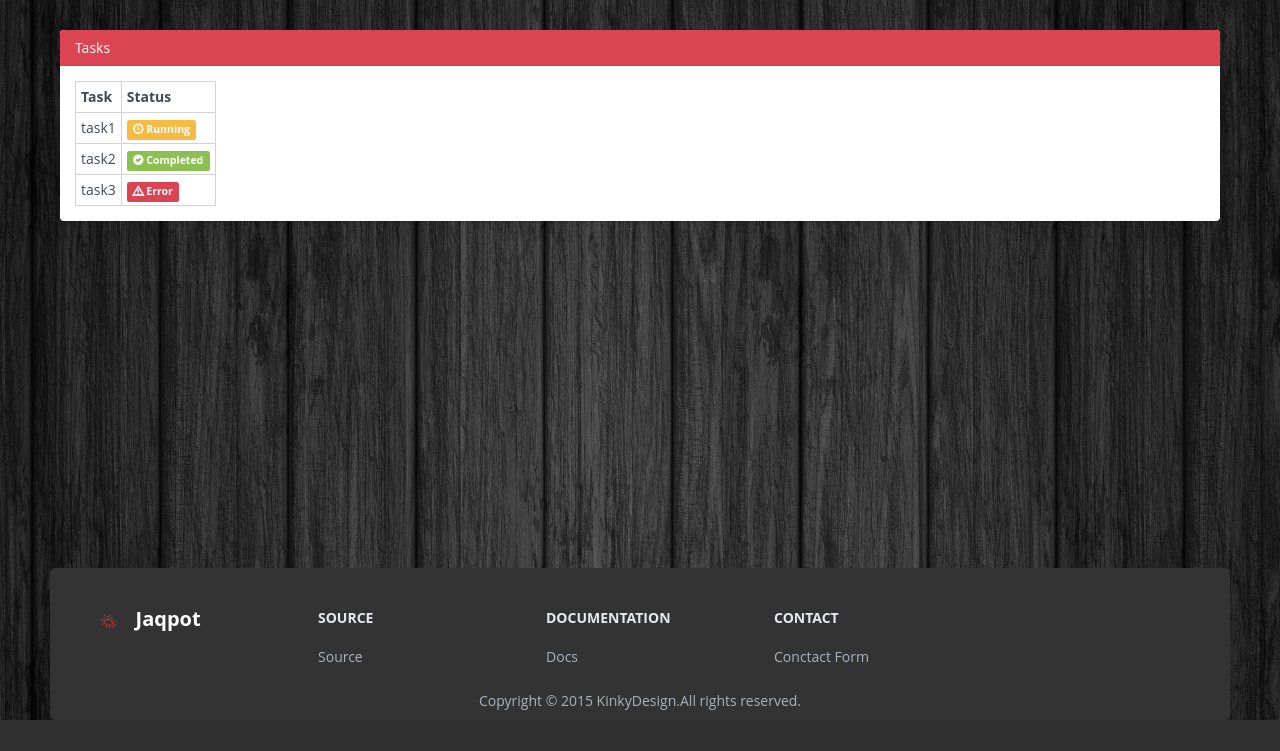
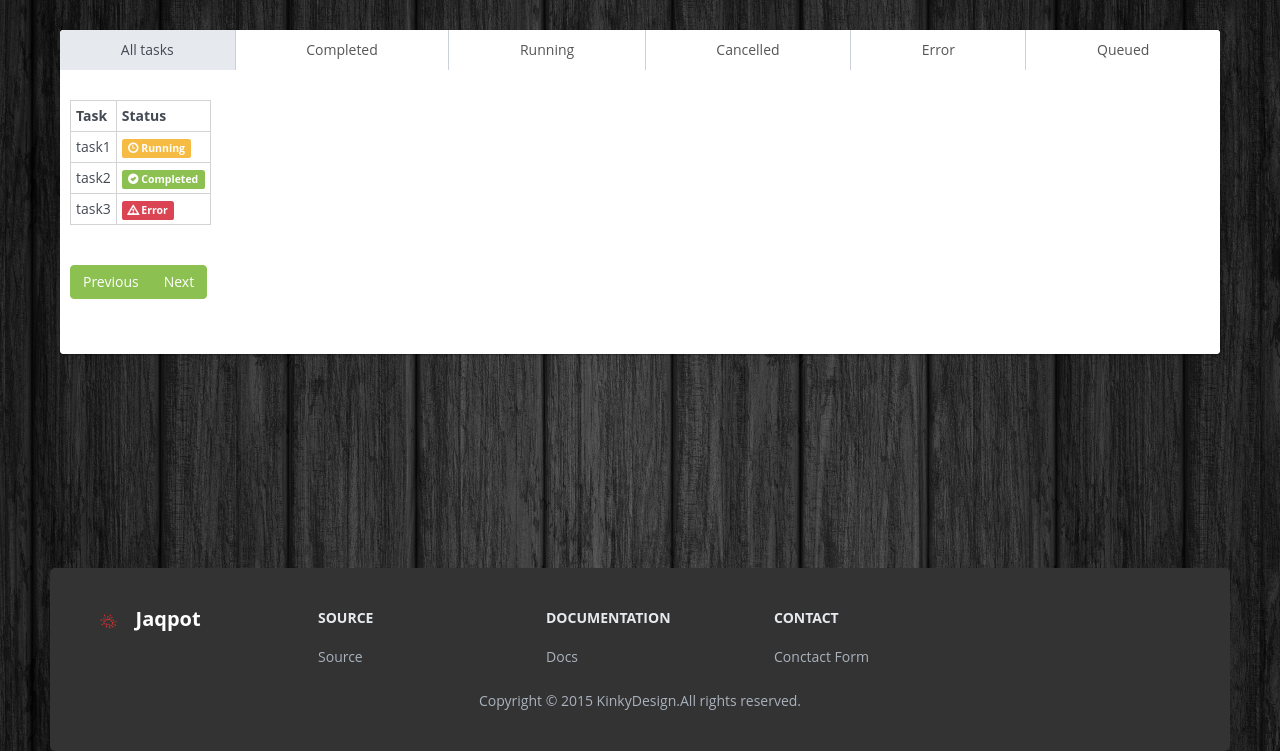
Before and after one commit to KinkyDesign/jaqpot-web, a Django app: page /task in a window 1280 px wide. Shown: the part 102-853 px from the top of the page. Before the commit the page ends 822 px from the top, so only its background shows below. Run offline with Django 3.2, Linux system fonts and the light colour scheme; some libraries are stand-ins or nearby versions.

Commit message:
Add tabs on tasks, create model and feature interface

```diff
--- a/jaqpot_ui/static/css/style.css
+++ b/jaqpot_ui/static/css/style.css
@@ -28,7 +28,7 @@ body {
     padding: 10px;
 }
 .footer, .push {
-    height: 152px; /* .push must be the same height as .footer */
+    min-height: 152px; /* .push must be the same height as .footer */
 }
 
 body {
--- a/jaqpot_ui/templates/alg.html
+++ b/jaqpot_ui/templates/alg.html
@@ -19,12 +19,13 @@
                 <label  class="align">e:</label>
                 <input type="text" style="margin:5px;" value="{{al.e}}" >
             </div>
-        <h5>Upload a PMML with transformations:</h5>
-        <h5>Define transformations:</h5>
+        <h5>Upload a PMML with transformations:</h5><input type="file" name="img">
+        <h5>Define transformations:</h5><input type="file" name="img">
 
 
 
     {% endfor %}
+    <br>
     <a href="/tasks" class="btn btn-success" style="width:10%; float:left; left:10%;" >Train</a>
     </div>
 
--- a/jaqpot_ui/templates/choose_dataset.html
+++ b/jaqpot_ui/templates/choose_dataset.html
@@ -54,7 +54,7 @@
         <ul>
         {% paginate 15 entries2 using "other_objects_page" %}
         {% for e in entries2 %}
-             <li><a href="/">{{e}}</a></li>
+             <li><a href="/alg?dataset={{e}}&alg={{data}}">{{e}}</a></li>
         {% endfor %}
             </ul>
             {% get_pages %}
--- a/jaqpot_ui/templates/conformer.html
+++ b/jaqpot_ui/templates/conformer.html
@@ -25,7 +25,7 @@
     </div>
     <div>
         <h3>Predict a property:</h3>
-        <input type="text" style="margin:5px;" >
+        <input type="text" style="margin:5px;" placeholder="Enter property name">
     </div>
 </div>
 
--- a/jaqpot_ui/templates/task.html
+++ b/jaqpot_ui/templates/task.html
@@ -3,15 +3,37 @@
 {% block content %}
 
 <div class="panel panel-danger">
-    <div class="panel-heading">
-        <h3 class="panel-title">Tasks</h3>
-    </div>
-    <div class="panel-body" style="height:100%;">
+    <div class="panel">
+        <ul id="myTab1" class="nav nav-tabs nav-justified">
+            <li class="">
+                <a href="#all" data-toggle="tab">All tasks</a>
+            </li>
+            <li class="active">
+                <a href="#completed" data-toggle="tab">Completed</a>
+            </li>
+            <li class="active">
+                <a href="#running" data-toggle="tab">Running</a>
+            </li>
+            <li class="active">
+                <a href="#cancelled" data-toggle="tab">Cancelled</a>
+            </li>
+            <li class="active">
+                <a href="#error" data-toggle="tab">Error</a>
+                </li>
+            <li class="active">
+                <a href="#queued" data-toggle="tab">Queued</a>
+            </li>
+        </ul>
+        <div id="myTabContent" class="tab-content">
+            <div class="tab-pane fade active in" id="all">
+                 <br>
                 <table class="div-form-table">
                     <tr>
                         <th>Task</th>
                         <th> Status</th>
                     </tr>
+                    {% load endless %}
+                    {% paginate 20 list using "page" %}
                     {% for l in list %}
                     <tr>
                         <td><a href="/t_detail?name={{l.name}}&status={{l.status}}" class="link">{{l.name}}</a></td>
@@ -19,8 +41,55 @@
                             {% elif l.status == "running" %} <span class="label label-warning"><i class="glyphicon glyphicon-time"></i> Running</span>
                             {% else %} <span class="label label-success"><i class="glyphicon glyphicon-ok-sign"></i> Completed</span> {% endif%}</td>
                     </tr>
-        {% endfor%}
+                    {%endfor%}
                 </table>
+                {% get_pages %}
+                <div id="pageNavPosition3" class="pagination">
+                    <span class="step-links">
+                        <ul class="pagination">
+                            {% if pages.previous %}
+                                <li class="active">
+                                    {{ pages.previous}}
+                                </li>
+                            {% else%}
+                            <li class="active">
+                                    <a href="#">Previous</a>
+                                </li>
+                            {%endif%}
+                            {% for page in pages %}
+                            <li>{{page}}</li>
+                            {%endfor%}
+
+                            {% if pages.next %}
+                                <li class="active">
+                                    {{ pages.next}}
+                                </li>
+                            {% else%}
+                            <li class="active">
+                                    <a href="#"> Next </a>
+                                </li>
+                            {%endif%}
+
+                       </ul>
+                    </span>
                 </div>
             </div>
+            <div class="tab-pane fade " id="completed"><p>Completed</p>
+            </div>
+            <div class="tab-pane fade" id="running">
+                <p>Running</p>
+            </div>
+            <div class="tab-pane fade" id="cancelled">
+                <p>Cancelled</p>
+            </div>
+            <div class="tab-pane fade" id="error">
+                <p>Error</p>
+            </div>
+            <div class="tab-pane fade " id="queued">
+                <p>Queued</p>
+            </div>
+        </div>
+    </div>
+</div>
+
 {% endblock %}
--- a/jaqpot_ui/templates/util/menu.html
+++ b/jaqpot_ui/templates/util/menu.html
@@ -22,7 +22,7 @@
                                 <a href="#">Predict</a>
                             </li>
                             <li>
-                                <a href="#">Calculate descriptors</a>
+                                <a href="/conformer">Calculate descriptors</a>
                             </li>
                         </ul>
                     </li>
@@ -32,7 +32,7 @@
                         <ul class="dropdown-menu" role="menu">
                             <li class="dropdown-header">Dataset</li>
                             <li>
-                                <a href="#">Model</a>
+                                <a href="/model">Model</a>
                             </li>
                             <li>
                                 <a href="#">Algorithm</a>
@@ -43,6 +43,9 @@
                             </li>
                              <li>
                                 <a href="/conformer">Conformer</a>
+                            </li>
+                             <li>
+                                <a href="/features">Features</a>
                             </li>
                             <!--<li class="divider"></li>
                             <li class="active">
--- a/jaqpot_ui/urls.py
+++ b/jaqpot_ui/urls.py
@@ -19,7 +19,9 @@ urlpatterns = patterns('',
                        url(r'^dataset', views.choose_dataset),
                        url(r'^alg', views.alg),
                        url(r'^conformer', views.conformer),
-
+                       url(r'^model', views.model),
+                       url(r'^m_detail', views.model_detail),
+                       url(r'^features', views.features),
 
                        # Administration page
                        url(r'^admin/', include(admin.site.urls)),
--- a/jaqpot_ui/views.py
+++ b/jaqpot_ui/views.py
@@ -243,3 +243,31 @@ def conformer(request):
     username = request.session.get('username', '')
     if request.method == 'GET':
         return render(request, "conformer.html", {'token': token, 'username': username})
+
+def model(request):
+    token = request.session.get('token', '')
+    username = request.session.get('username', '')
+    if request.method == 'GET':
+        #get all models
+        #headers = {'Accept:text/uri-list'}
+        #r = requests.get('http://opentox.informatik.tu-muenchen.de:8080/OpenTox-dev/model', headers=headers)
+        #print r.text
+        models= [{'name':'model1'}, {'name':'model2'}, {'name':'model3'}, {'name':'model4'}]
+        return render(request, "model.html", {'token': token, 'username': username, 'models':models})
+
+def model_detail(request):
+    token = request.session.get('token', '')
+    username = request.session.get('username', '')
+    name = request.GET.get('name')
+    details = [{'a':'0.1','b':'0.2', 'description':'model',}]
+
+    if request.method == 'GET':
+        return render(request, "model_detail.html", {'token': token, 'username': username, 'details':details, 'name':name} )
+
+def features(request):
+    token = request.session.get('token', '')
+    username = request.session.get('username', '')
+
+    if request.method == 'GET':
+        features = [{ 'name':'feature1'}, {'name':'feature2'}, {'name':'feature3'},{'name':'feature4' }]
+        return render(request, "features.html", {'token': token, 'username': username, 'features': features})
```
Also changed, not shown: jaqpot_ui/templates/features.html (added, +56 -0 lines), jaqpot_ui/templates/model.html (added, +51 -0 lines), jaqpot_ui/templates/model_detail.html (added, +46 -0 lines), db.sqlite3, 2 other files. Lines whose indentation alone changed are shown as unchanged.
